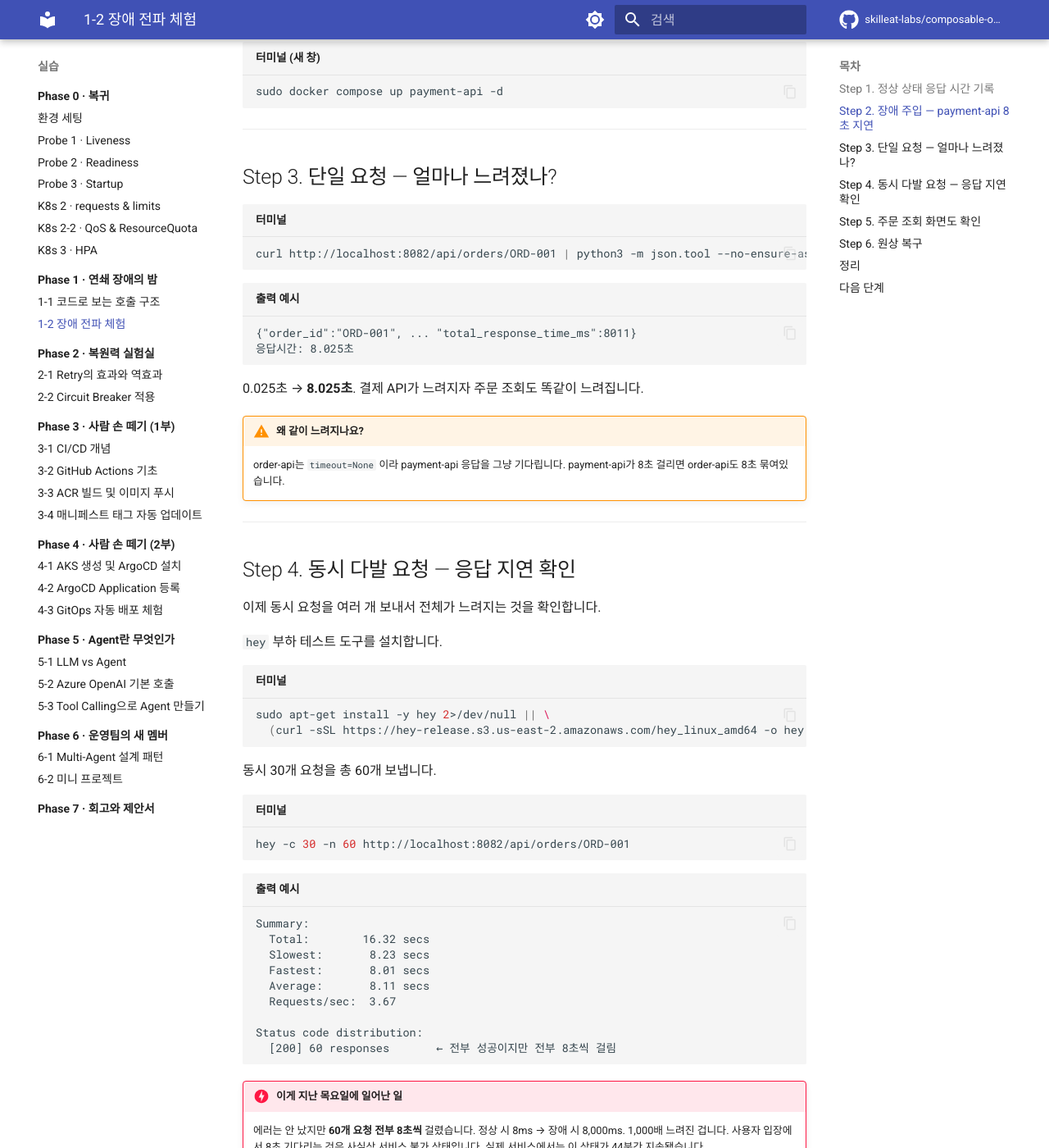
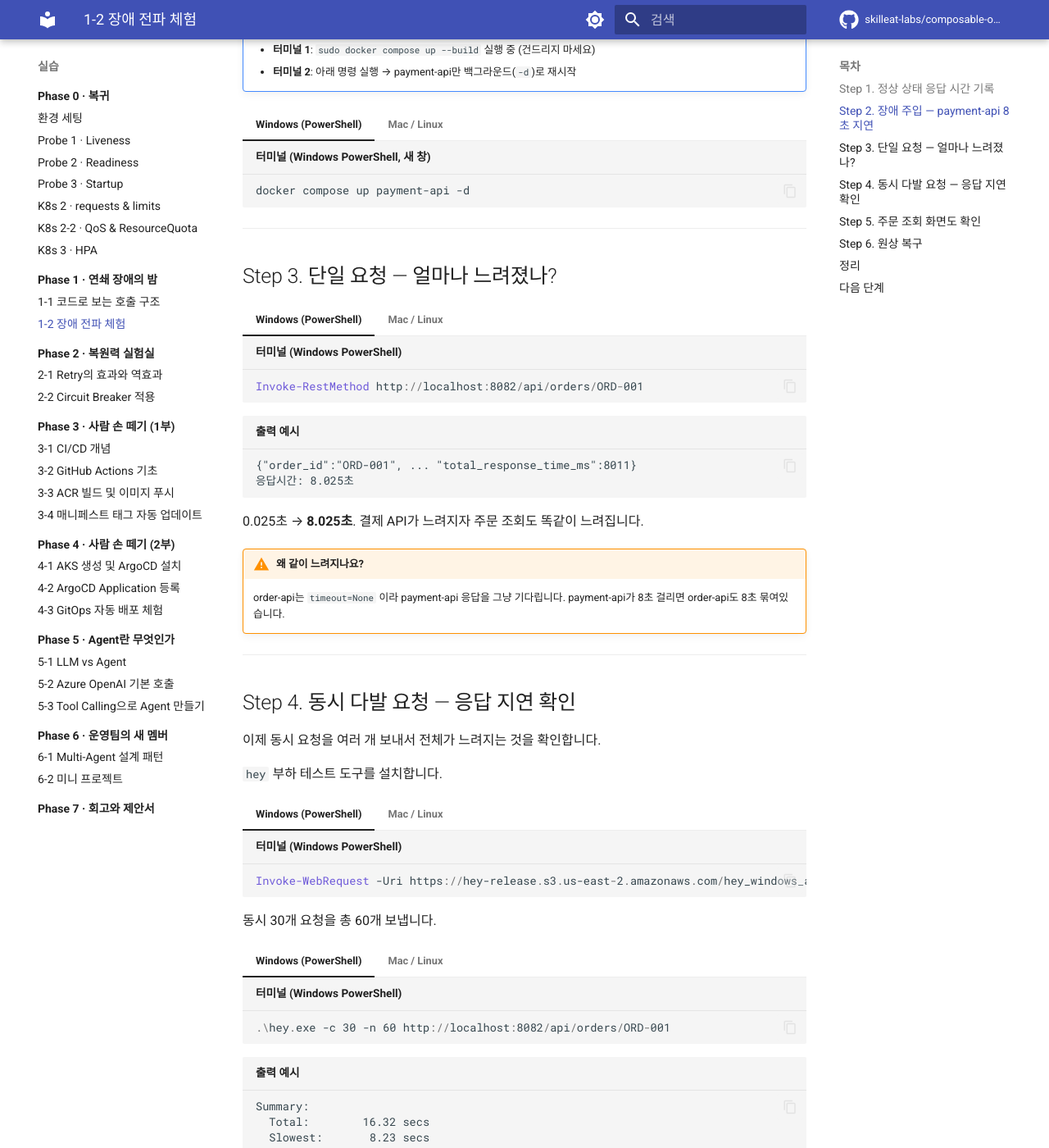
Before and after one commit to skilleat-labs/composable-ops-labs, an MkDocs documentation site: the page built from docs/phase-1/cascade-failure.md, in a window 1280 px wide and 1400 px high, scrolled down 1452 px. Shown: the whole window at 82% size. Built offline with MkDocs 1.6.1 and Material for MkDocs 9.7.7, drawn with Linux system fonts in a browser that asks for light colours; comment, search, counter and statistics services are not loaded; some of the changed text lies outside the part shown.

Commit message:
feat: cascade-failure 전 페이지 PowerShell/Mac·Linux 탭 분리
Invoke-RestMethod, docker compose(sudo 없음), hey.exe 등
Windows PowerShell 환경에서 복붙 가능한 명령으로 탭 추가

Co-Authored-By: Claude Sonnet 4.6 <noreply@anthropic.com>

````diff
--- a/docs/phase-1/cascade-failure.md
+++ b/docs/phase-1/cascade-failure.md
@@ -14,9 +14,17 @@
 장애 전후를 비교하기 위해 먼저 정상 상태를 기록합니다.
 앱이 아직 실행 중이어야 합니다. (안 돼 있으면 `sudo docker compose up --build`)
 
-```bash title="터미널"
-curl http://localhost:8082/api/orders/ORD-001 | python3 -m json.tool --no-ensure-ascii
-```
+=== "Windows (PowerShell)"
+
+    ```powershell title="터미널 (Windows PowerShell)"
+    Invoke-RestMethod http://localhost:8082/api/orders/ORD-001
+    ```
+
+=== "Mac / Linux"
+
+    ```bash title="터미널"
+    curl http://localhost:8082/api/orders/ORD-001 | python3 -m json.tool --no-ensure-ascii
+    ```
 
 ```json title="출력 예시"
 {
@@ -37,9 +45,17 @@ curl http://localhost:8082/api/orders/ORD-001 | python3 -m json.tool --no-ensure
 
 `docker-compose.yml`을 열고 `FAULT_DELAY_MS` 값을 `"8000"` 으로 바꿉니다.
 
-```bash title="터미널"
-cd ~/hanbat-order-app-s2
-```
+=== "Windows (PowerShell)"
+
+    ```powershell title="터미널 (Windows PowerShell)"
+    cd ~\hanbat-order-app-s2
+    ```
+
+=== "Mac / Linux"
+
+    ```bash title="터미널"
+    cd ~/hanbat-order-app-s2
+    ```
 
 ```yaml title="docker-compose.yml (수정 전 → 후)"
 environment:
@@ -53,17 +69,33 @@ payment-api만 재시작합니다. **새 터미널을 열고** 아래 명령을
     - **터미널 1**: `sudo docker compose up --build` 실행 중 (건드리지 마세요)
     - **터미널 2**: 아래 명령 실행 → payment-api만 백그라운드(`-d`)로 재시작
 
-```bash title="터미널 (새 창)"
-sudo docker compose up payment-api -d
-```
+=== "Windows (PowerShell)"
+
+    ```powershell title="터미널 (Windows PowerShell, 새 창)"
+    docker compose up payment-api -d
+    ```
+
+=== "Mac / Linux"
+
+    ```bash title="터미널 (새 창)"
+    sudo docker compose up payment-api -d
+    ```
 
 ---
 
 ## Step 3. 단일 요청 — 얼마나 느려졌나?
 
-```bash title="터미널"
-curl http://localhost:8082/api/orders/ORD-001 | python3 -m json.tool --no-ensure-ascii
-```
+=== "Windows (PowerShell)"
+
+    ```powershell title="터미널 (Windows PowerShell)"
+    Invoke-RestMethod http://localhost:8082/api/orders/ORD-001
+    ```
+
+=== "Mac / Linux"
+
+    ```bash title="터미널"
+    curl http://localhost:8082/api/orders/ORD-001 | python3 -m json.tool --no-ensure-ascii
+    ```
 
 ```text title="출력 예시"
 {"order_id":"ORD-001", ... "total_response_time_ms":8011}
@@ -84,16 +116,32 @@ curl http://localhost:8082/api/orders/ORD-001 | python3 -m json.tool --no-ensure
 
 `hey` 부하 테스트 도구를 설치합니다.
 
-```bash title="터미널"
-sudo apt-get install -y hey 2>/dev/null || \
-  (curl -sSL https://hey-release.s3.us-east-2.amazonaws.com/hey_linux_amd64 -o hey && sudo install hey /usr/local/bin/hey)
-```
+=== "Windows (PowerShell)"
+
+    ```powershell title="터미널 (Windows PowerShell)"
+    Invoke-WebRequest -Uri https://hey-release.s3.us-east-2.amazonaws.com/hey_windows_amd64 -OutFile hey.exe
+    ```
+
+=== "Mac / Linux"
+
+    ```bash title="터미널"
+    sudo apt-get install -y hey 2>/dev/null || \
+      (curl -sSL https://hey-release.s3.us-east-2.amazonaws.com/hey_linux_amd64 -o hey && sudo install hey /usr/local/bin/hey)
+    ```
 
 동시 30개 요청을 총 60개 보냅니다.
 
-```bash title="터미널"
-hey -c 30 -n 60 http://localhost:8082/api/orders/ORD-001
-```
+=== "Windows (PowerShell)"
+
+    ```powershell title="터미널 (Windows PowerShell)"
+    .\hey.exe -c 30 -n 60 http://localhost:8082/api/orders/ORD-001
+    ```
+
+=== "Mac / Linux"
+
+    ```bash title="터미널"
+    hey -c 30 -n 60 http://localhost:8082/api/orders/ORD-001
+    ```
 
 ```text title="출력 예시"
 Summary:
@@ -157,9 +205,17 @@ environment:
   FAULT_ERROR_RATE: "0.0"
 ```
 
-```bash title="터미널 (새 창)"
-sudo docker compose up payment-api -d
-```
+=== "Windows (PowerShell)"
+
+    ```powershell title="터미널 (Windows PowerShell, 새 창)"
+    docker compose up payment-api -d
+    ```
+
+=== "Mac / Linux"
+
+    ```bash title="터미널 (새 창)"
+    sudo docker compose up payment-api -d
+    ```
 
 ---
 
````
